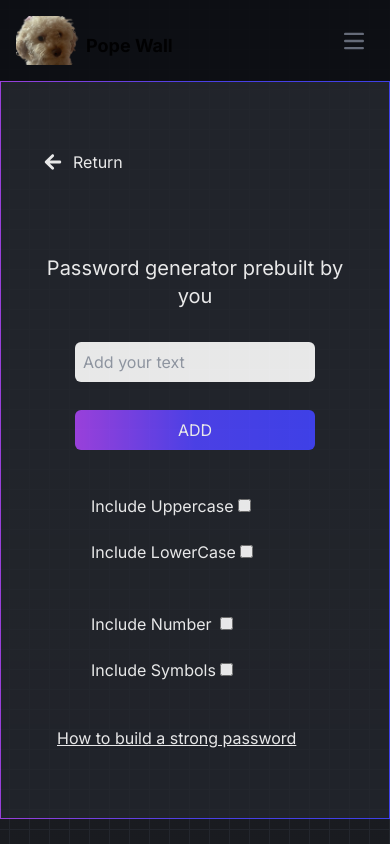
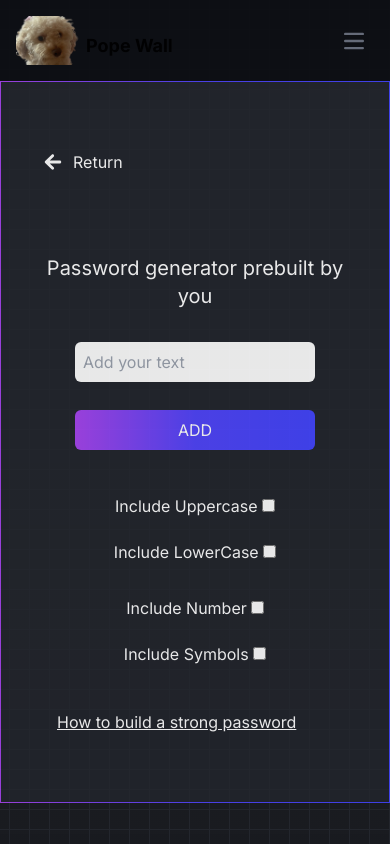
Before and after one commit to maureSs/pope-wall, a Next.js app: page /generator/prebuilt in a window 390 px wide. Built offline with nearby package versions, Linux system fonts and the light colour scheme.

Commit message:
pope commits v5.1

```diff
--- a/src/app/frontend/page.tsx
+++ b/src/app/frontend/page.tsx
@@ -1,5 +1,5 @@
 'use client'
-import { useState } from 'react'
+import { useState, useEffect } from 'react'
 import { frontend_tips } from '../../data/data'
 
 const FrontendSecurity = () => {
@@ -18,6 +18,10 @@ const FrontendSecurity = () => {
     const selectCard = (index: number) => {
         setActiveTab(index)
     }
+
+    useEffect(() => {
+        setSelectedTipIndex(null);
+    }, [activeTab])
 
     return (
         <main className="grid grid-cols-1 gap-2 mt-7 ml-7 mb-7 md:mb-0 md:ml-0 md:mt-0 md:grid-cols-3 md:gap-4 md:w-4/5">
--- a/src/app/generator/page.tsx
+++ b/src/app/generator/page.tsx
@@ -2,7 +2,7 @@ import Link from 'next/link'
 
 const PasswordGenerator = () => {
   return (
-    <div className="flex flex-col items-center mt-12 md:mt-0 md:flex-row">
+    <div className="flex flex-col justify-center items-center h-screen md:mt-0 md:flex-row md:h-auto">
       <Link href="/generator/randomize" className="block px-7 py-7 mb-7 md:mb-0 md:mr-10 md:py-7 md:p-7 rounded-lg button-gradient">Randomize your password</Link>
       <Link href="/generator/prebuilt" className="block px-7 py-7 md:ml-10 md:py-7 md:p-7 rounded-lg button-gradient">Prebuilt your own password</Link>
     </div>
--- a/src/app/generator/prebuilt/page.tsx
+++ b/src/app/generator/prebuilt/page.tsx
@@ -1,15 +1,13 @@
 'use client'
-import Link from 'next/link';
 import PrebuiltForm from '@/components/PrebuiltForm';
 import { useState, useEffect, FormEvent } from 'react'
 import { password_tips } from '../../../data/data'
-import { Tip } from '@/types/types'
-import { IoMdArrowRoundBack } from "react-icons/io";
+import { Tip, PrebuiltFormProps } from '@/types/types'
 
 const PrebuiltPassword = () => {
     const [items, setItems] = useState<string[]>([])
-    const [generatedPassword, setGeneratedPassword] = useState<string>("");
-    const [passwordSecurity, setPasswordSecurity] = useState<string>('');
+    const [generatedPassword, setGeneratedPassword] = useState<PrebuiltFormProps['generatedPassword']>("");
+    const [passwordSecurity, setPasswordSecurity] = useState<PrebuiltFormProps['passwordSecurity']>('');
     const [data, setData] = useState<Tip[]>(password_tips)
     const [isModalOpen, setModalOpen] = useState(false);
 
@@ -89,20 +87,7 @@ const PrebuiltPassword = () => {
 
     return (
         <div className="password-gen-container opacity-90 text-white">
-            <Link href="/generator" className="flex flex-row mt-7 md:mt-0"><IoMdArrowRoundBack className="text-2xl mr-2" />Return</Link>
-            <h1 className="text-xl text-center md:text-3xl mt-20">Password generator prebuilt by you</h1>
-            {generatedPassword && <div className="text-center p-4 text-lg md:text-xl text-green-300">{generatedPassword}</div>}
-            {generatedPassword &&
-                <div className="text-center p-4 text-md md:text-xl text-green-300">
-                    {
-                        passwordSecurity === 'Weak' ? <p className="text-red-400">{passwordSecurity}</p>
-                            : passwordSecurity === 'Medium' ?
-                                <p className="text-orange-400">{passwordSecurity}</p>
-                                : <p className="text-green-600">{passwordSecurity}</p>
-                    }
-                </div>
-            }
-            <PrebuiltForm addText={addText} items={items} generatePassword={generatePassword} />
+            <PrebuiltForm addText={addText} items={items} generatePassword={generatePassword} generatedPassword={generatedPassword} passwordSecurity={passwordSecurity} />
             <button onClick={openModal} className="learn-more-button mt-7 mb-7 ml-4 md:mb-0 md:ml-0">How to build a strong password</button>
             {isModalOpen && (
                 <div className="modal-overlay">
--- a/src/app/globals.css
+++ b/src/app/globals.css
@@ -116,7 +116,8 @@ body {
 
 @media (max-width: 480px) {
   .modal-overlay {
-   position: absolute;
+   right: 0;
+   bottom: 0;
    width: 100%;
    height: 100%;
    z-index: 999;
--- a/src/components/Form.tsx
+++ b/src/components/Form.tsx
@@ -25,8 +25,8 @@ const Form: React.FC<FormProps> = ({ values, handleChange, handleSubmit, generat
         }
       </div>
 
-      <div className="flex flex-col justify-center max-w-60 mx-auto md:max-w-none md:ml-0 md:flex-row md:justify-around p-4 text-md md:text-lg" style={{ backgroundColor: '#23262d' }}>
-        <div className="pr-4">
+      <div className="flex flex-col justify-center items-center max-w-60 mx-auto md:max-w-none md:ml-0 md:flex-row md:justify-around p-4 text-md md:text-lg" style={{ backgroundColor: '#23262d' }}>
+        <div className="md:pr-4">
           <label htmlFor="includeUpperCase">Include UpperCase </label>
           <input
             id="includeUpperCase"
@@ -50,8 +50,8 @@ const Form: React.FC<FormProps> = ({ values, handleChange, handleSubmit, generat
         </div>
       </div>
 
-      <div className="flex flex-col justify-center max-w-60 mx-auto md:max-w-none md:ml-0  md:flex-row md:justify-around p-4 mt-4 text-md md:text-lg" style={{ backgroundColor: '#23262d' }}>
-        <div className="pr-10">
+      <div className="flex flex-col justify-center items-center max-w-60 mx-auto p-4 md:mt-4 text-md md:max-w-none md:ml-0 md:flex-row md:justify-around md:text-lg" style={{ backgroundColor: '#23262d' }}>
+        <div className="pr-1 md:pr-10">
           <label htmlFor="includeNumber">Include Number</label>
           <input
             id="includeNumber"
--- a/src/components/PrebuiltForm.tsx
+++ b/src/components/PrebuiltForm.tsx
@@ -1,8 +1,23 @@
+import Link from 'next/link';
 import { PrebuiltFormProps } from "@/types/types"
+import { IoMdArrowRoundBack } from "react-icons/io";
 
-const PrebuiltForm: React.FC<PrebuiltFormProps> = ({ items, addText, generatePassword }) => {
+const PrebuiltForm: React.FC<PrebuiltFormProps> = ({ items, addText, generatePassword, generatedPassword, passwordSecurity }) => {
   return (
     <>
+      <Link href="/generator" className="flex flex-row mt-7 md:mt-0"><IoMdArrowRoundBack className="text-2xl mr-2" />Return</Link>
+      <h1 className="text-xl text-center md:text-3xl mt-20">Password generator prebuilt by you</h1>
+      {generatedPassword && <div className="text-center p-4 text-lg md:text-xl text-green-300">{generatedPassword}</div>}
+      {generatedPassword &&
+        <div className="text-center p-4 text-md md:text-xl text-green-300">
+          {
+            passwordSecurity === 'Weak' ? <p className="text-red-400">{passwordSecurity}</p>
+              : passwordSecurity === 'Medium' ?
+                <p className="text-orange-400">{passwordSecurity}</p>
+                : <p className="text-green-600">{passwordSecurity}</p>
+          }
+        </div>
+      }
       <form onSubmit={addText}>
         <div className="flex flex-row justify-start p-4 ml-10 text-md md:text-lg max-w-96 truncate">
           {items.map((item, index) => (
@@ -16,8 +31,8 @@ const PrebuiltForm: React.FC<PrebuiltFormProps> = ({ items, addText, generatePas
       </form>
 
       <form>
-        <div className="flex flex-col justify-center max-w-60 mx-auto mt-7 md:max-w-none md:ml-0 md:flex-row md:justify-around p-4 text-md md:text-lg">
-          <div className="pr-4">
+        <div className="flex flex-col justify-center items-center max-w-60 mx-auto mt-7 md:max-w-none md:ml-0 md:flex-row md:justify-around p-4 text-md md:text-lg">
+          <div className="md:pr-4">
             <label htmlFor="includeUpperCase">Include Uppercase </label>
             <input
               id="includeUpperCase"
@@ -37,9 +52,9 @@ const PrebuiltForm: React.FC<PrebuiltFormProps> = ({ items, addText, generatePas
           </div>
         </div>
 
-        <div className="flex flex-col justify-center max-w-60 mx-auto md:max-w-none md:ml-0  md:flex-row md:justify-around p-4 mt-4 text-md md:text-lg">
-          <div className="pr-10">
-            <label htmlFor="includeNumber" className="pr-2">Include Number</label>
+        <div className="flex flex-col justify-center items-center max-w-60 mx-auto p-4 md:mt-4 text-md md:max-w-none md:ml-0 md:flex-row md:justify-around md:text-lg">
+          <div className="md:pr-10">
+            <label htmlFor="includeNumber" className="pr-1 md:pr-2">Include Number</label>
             <input
               id="includeNumber"
               name="includeNumber"
--- a/src/types/types.ts
+++ b/src/types/types.ts
@@ -21,6 +21,8 @@ export interface PrebuiltFormProps {
   items: string[];
   addText: (e: FormEvent<HTMLFormElement>) => void;
   generatePassword: () => void;
+  generatedPassword: string;
+  passwordSecurity: string;
 }
 
 export interface Tip {
```
